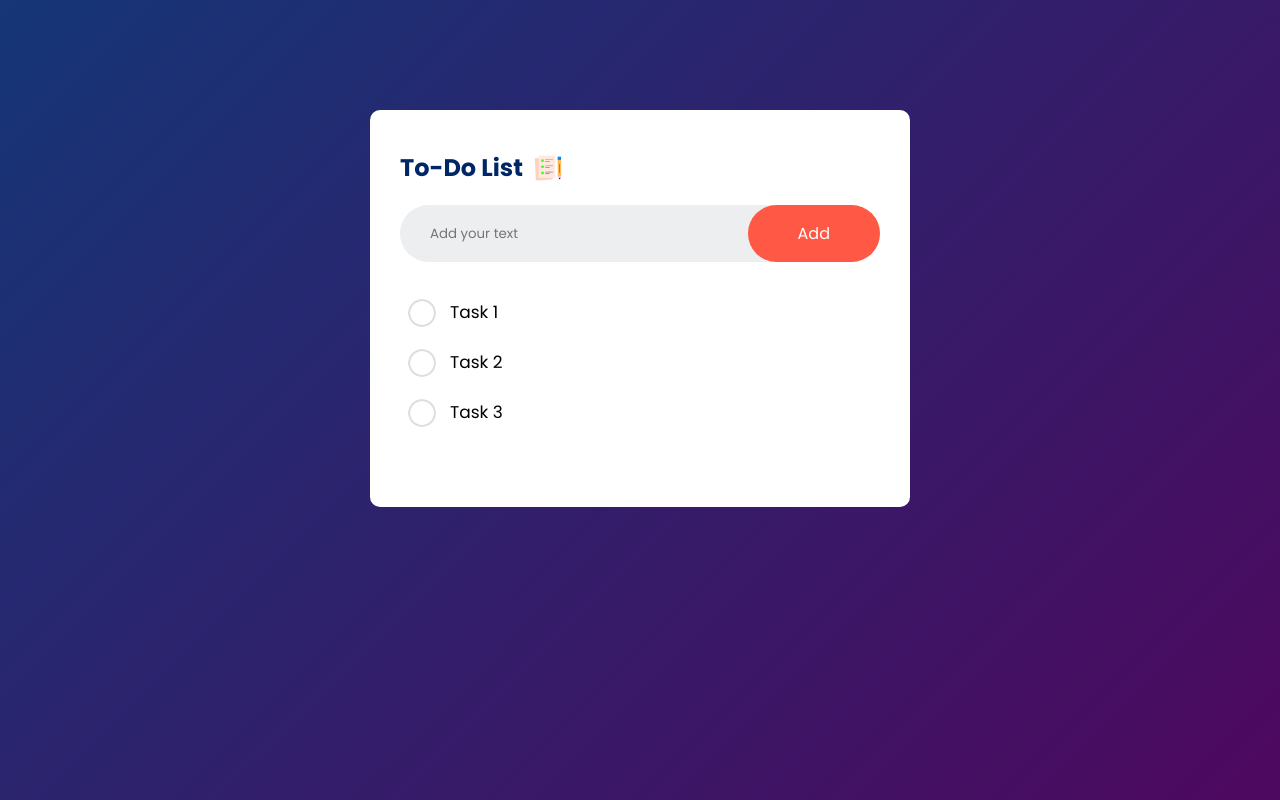
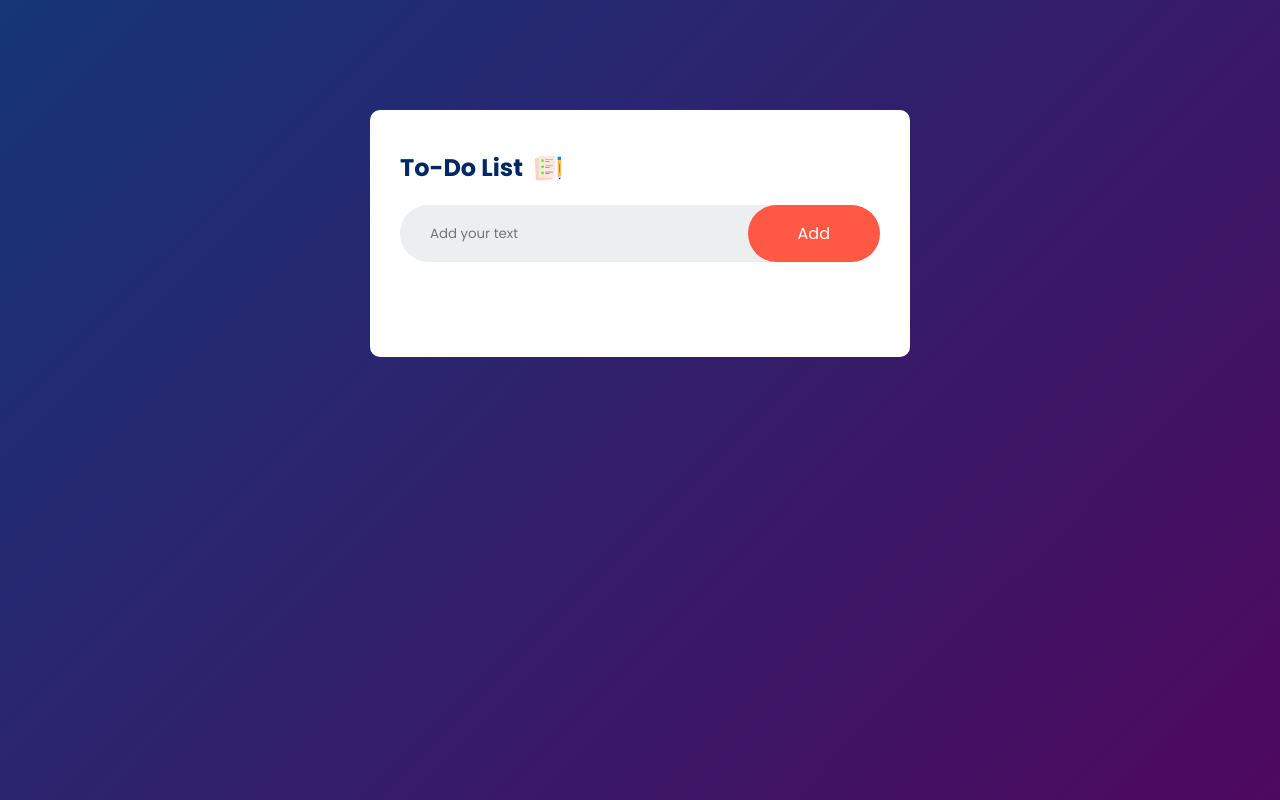
Before and after one commit to SameurRouag123/TodoList, a plain HTML site: page index.html in a window 1280 px wide. Drawn offline with Linux system fonts and the light colour scheme.

Commit message:
Updating List

```diff
--- a/index.html
+++ b/index.html
@@ -9,6 +9,7 @@
     <link rel="preconnect" href="https://fonts.gstatic.com" crossorigin>
     <link href="https://fonts.googleapis.com/css2?family=Inter:ital,opsz,wght@0,14..32,100..900;1,14..32,100..900&family=Poppins:wght@100;200;300;400;600;700&family=Press+Start+2P&display=swap" rel="stylesheet">
     <link rel="stylesheet" href="https://cdnjs.cloudflare.com/ajax/libs/font-awesome/6.6.0/css/all.min.css">
+    <script src="script.js"></script>
 </head>
 <body>
     <div class="container">
@@ -16,12 +17,12 @@
             <h2>To-Do List <img src="images/icon.png"> </h2>
             <div class="row">
                 <input type="text" name="" id="input-box" placeholder="Add your text">
-                <button>Add</button>
+                <button onclick="addTask()">Add</button>
             </div>
             <ul id="list-container">
-                <li>Task 1</li>
+                <!--<li class="checked">Task 1</li>
                 <li>Task 2</li>
-                <li>Task 3</li>
+                <li>Task 3</li>-->
             </ul>
         </div>
     </div>
```
